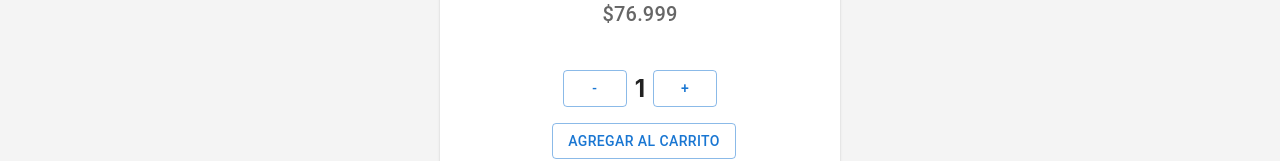
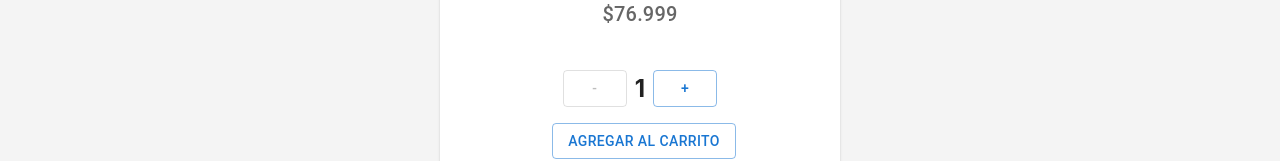
Before and after one commit to MartinAlejo/ProyectoReactJS-Polese, a React (Create React App) app: page /itemDetail/1 in a window 1280 px wide. Shown: the part 624-785 px from the top of the page. Built offline with nearby package versions, Linux system fonts and the light colour scheme.

Commit message:
Mejoras en ItemDetailContainer. Mejoras y arreglo bugs en ItemCount

```diff
--- a/src/components/ItemCount/ItemCount.jsx
+++ b/src/components/ItemCount/ItemCount.jsx
@@ -1,13 +1,13 @@
 import { Button } from "@mui/material"
 import { useEffect, useState } from "react"
 
-export const ItemCount = ({initial, stockInicial}) => {
+export const ItemCount = ({initial = 1, stockInicial, productName}) => {
 
   const [contador, setContador] = useState(initial)
   const [stock, setStock] = useState(stockInicial)
 
   useEffect( ()=>{
-    setStock(initial)
+    setContador(initial)
   }, [initial])
 
   useEffect( ()=>{
@@ -17,14 +17,12 @@ export const ItemCount = ({initial, stockInicial}) => {
   const restar = () => {
     if (contador > 0) {
       setContador( contador - 1 )
-      setStock(stock + 1)
     }
   }
 
   const sumar = () => {
-    if (stock > 0) {
+    if (stock > contador) {
       setContador( contador + 1 )
-      setStock(stock - 1)
     }
   }
 
@@ -34,19 +32,21 @@ export const ItemCount = ({initial, stockInicial}) => {
       return
     }
 
-    console.log(`Se agregaron ${contador} unidades de este producto al carrito`)
-    setContador(0)
+    console.log(`Se agregaron ${contador} unidades de ${productName} al carrito`)
+
+    setStock(stock - contador)
+    setContador(1)
   }
 
   return (
     <>
       <div style={ {display: "flex", alignItems: "center"} }>
-        <Button variant="outlined" onClick={restar} sx={{ml:5, mr: 1}} disabled={contador === 0}>-</Button>
+        <Button variant="outlined" onClick={restar} sx={{ml:5, mr: 1}} disabled={contador === 1}> - </Button>
         <h2>{contador}</h2>
-        <Button variant="outlined" onClick={sumar} sx={{ml: 1, mr: 5}} disabled={stock <= 0}>+</Button>
+        <Button variant="outlined" onClick={sumar} sx={{ml: 1, mr: 5}} disabled={stock <= contador}> + </Button>
       </div>
       <div>
-        <Button variant="outlined" onClick={agregarAlCarrito} sx={{mb: 1}} disabled={contador === 0}>Agregar al carrito</Button>
+        <Button variant="outlined" onClick={agregarAlCarrito} sx={{mb: 1}} disabled={stock === 0}> Agregar al carrito </Button>
       </div>
     </>
   )
--- a/src/components/ItemDetailContainer/ItemDetailContainer.jsx
+++ b/src/components/ItemDetailContainer/ItemDetailContainer.jsx
@@ -33,7 +33,7 @@ export const ItemDetailContainer = () => {
         </Typography>
       </CardContent>
       <CardActions style={{display: "flex", flexDirection: "column"}}>
-          <ItemCount initial={1} stockInicial={product.stock} />
+          <ItemCount initial={1} stockInicial={product.stock} productName={product.title} />
       </CardActions>
     </Card>
   )
```
